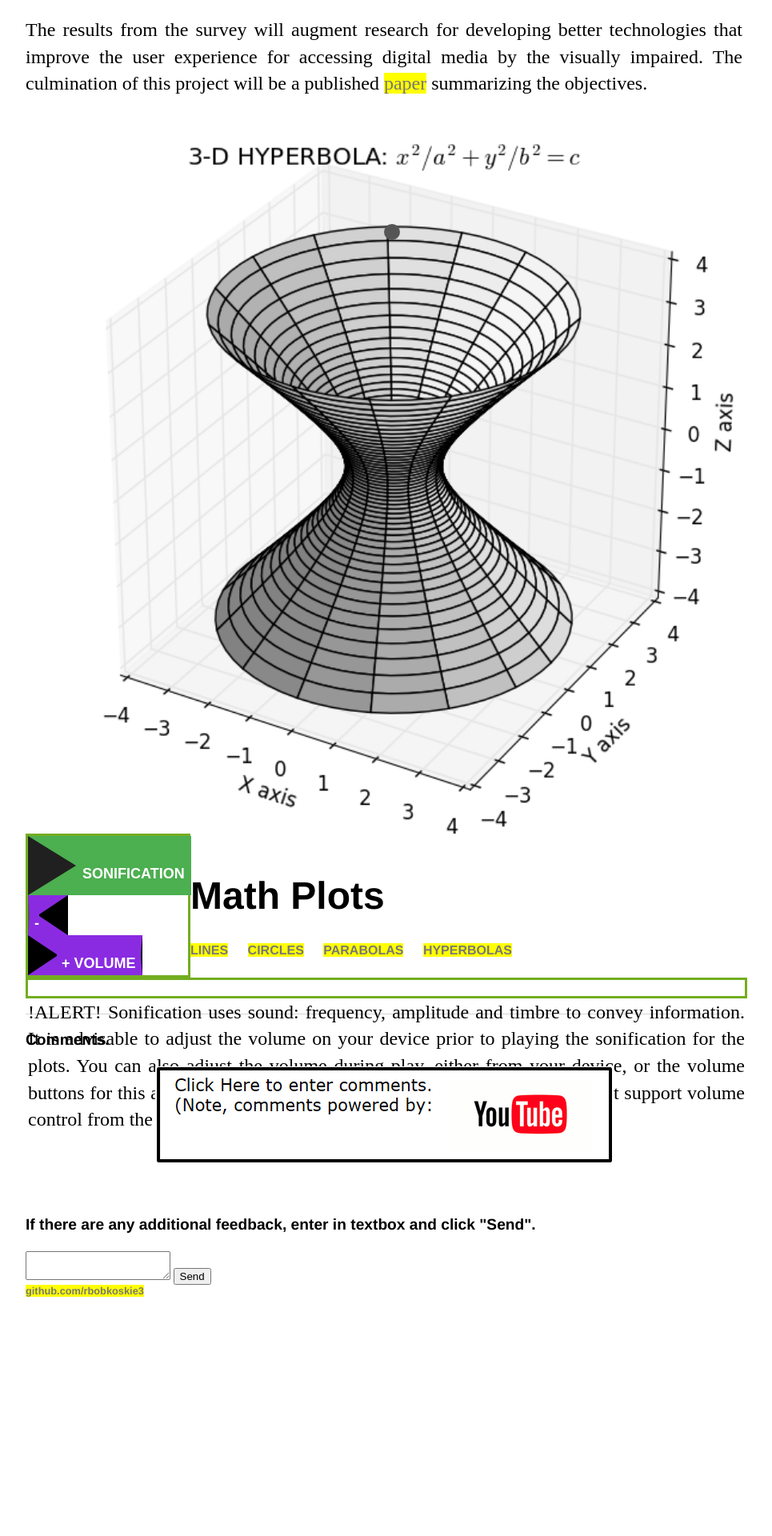
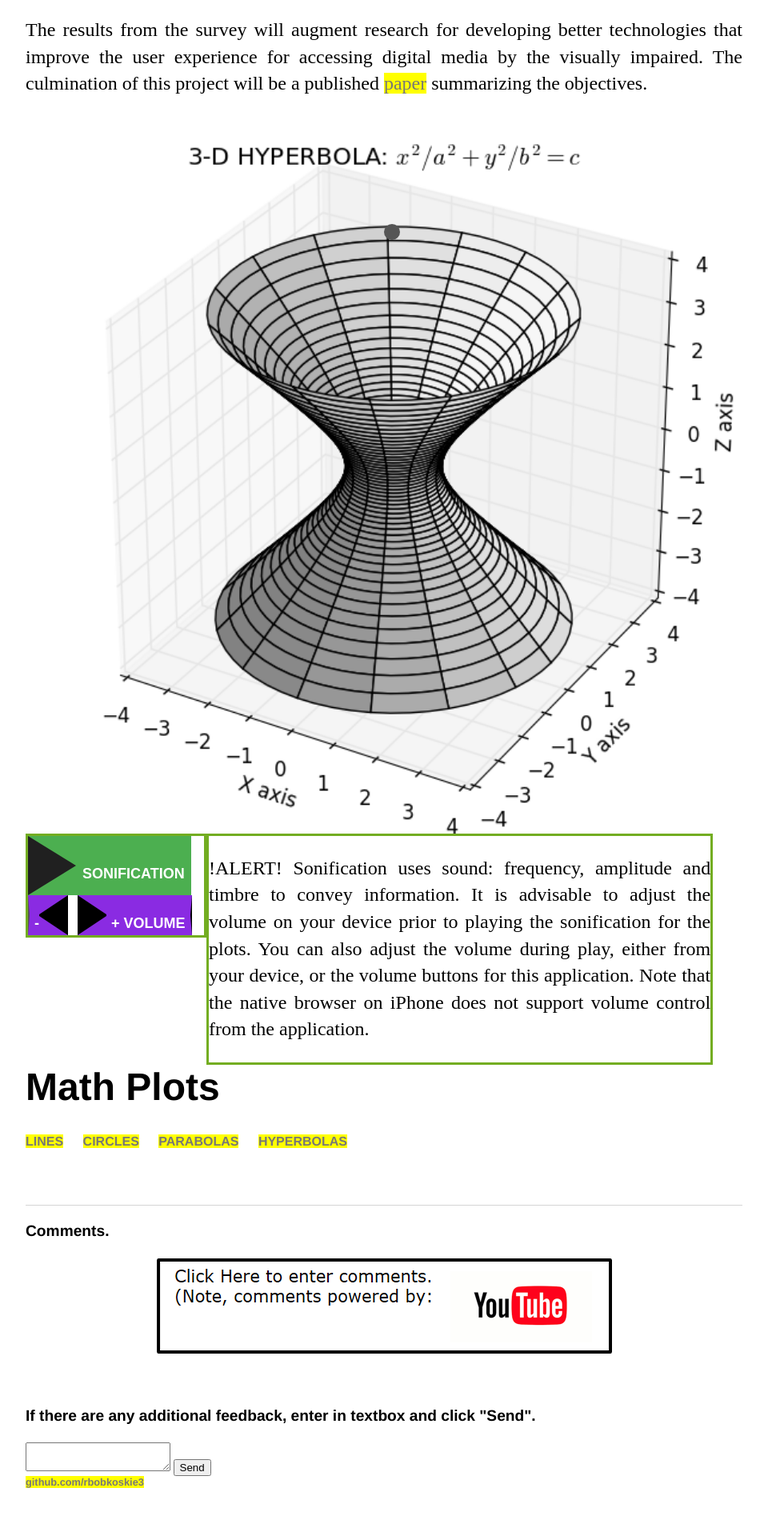
Before and after one commit to rbobkoskie3/rbobkoskie3.github.io, a Jekyll site: the page built from index.html, in a window 1280 px wide. Shown: the part 701-2621 px from the top of the page at 80% size, without its empty margins (160-1125 px from the left). Built offline with Jekyll 4.4.1, drawn with Linux system fonts in a browser that asks for light colours; before the commit the page ends 2382 px from its top, so only the background shows below that.

Commit message:
Add files via upload

```diff
--- a/index.html
+++ b/index.html
@@ -269,7 +269,7 @@ title: Math, Sonification, Plots
         */
 
         div.floatButton {
-            width: 200px;
+            width: 220px;
             height: 100%;
             // display:inline-block;
             float:left;
@@ -277,8 +277,8 @@ title: Math, Sonification, Plots
         }
 
         div.floatWarning {
-            width: 100%;
-            height: 20px;
+            width: 70%;
+            height: 50%;
             // display:inline-block;
             float:left;
             border: 3px solid #73AD21;
```
